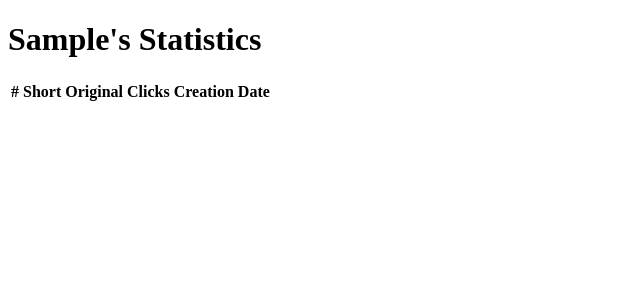
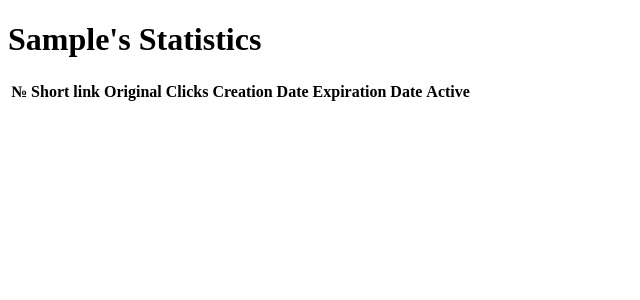
Before and after one commit to Boborikin/Flask-Shortener, a Flask app: page /stats in a window 1280 px wide. Shown: the top 300 px of the page, without its empty margins (0-640 px from the left). Run offline with Flask 2, Linux system fonts and the light colour scheme; the visitor is signed in with stand-in values (Sample User, id 1); data comes from the database, SQL or seed files in the repository; data that the repository does not hold is empty; some libraries are stand-ins or nearby versions.

Commit message:
add 'active' column in statistic

```diff
--- a/app.py
+++ b/app.py
@@ -104,7 +104,9 @@ def stats():
     links = Link.query.join(User, Link.user_id == User.id).filter(Link.user_id == current_user.id).all()
     numbers = [i+1 for i in range(0, len(links))]
     links_and_numbers = zip(links, numbers)
-    return render_template('stats.html', username=username, links_and_numbers=links_and_numbers)
+    datetime_now = datetime.datetime.now()
+    return render_template('stats.html', username=username, links_and_numbers=links_and_numbers,
+                           datetime_now=datetime_now)
 
 
 @app.errorhandler(404)
--- a/templates/stats.html
+++ b/templates/stats.html
@@ -10,21 +10,29 @@
     <table class="table">
         <thead>
             <tr>
-                <th scope="col">#</th>
-                <th scope="col">Short</th>
+                <th scope="col">№</th>
+                <th scope="col">Short link</th>
                 <th scope="col">Original</th>
                 <th scope="col">Clicks</th>
                 <th scope="col">Creation Date</th>
+                <th scope="col">Expiration Date</th>
+                <th scope="col">Active</th>
             </tr>
         </thead>
         <tbody>
             {% for link, number in links_and_numbers %}
                 <tr>
                     <th scope="row">{{ number }}</th>
-                    <td>{{ link.short_link }}</td>
-                    <td>{{ link.original_link }}</td>
+                    <td><a href="{{ link.short_link }}">{{ link.short_link }}</a></td>
+                    <td><a href="{{ link.original_link }}">{{ link.original_link }}</a></td>
                     <td>{{  link.clicks }}</td>
                     <td>{{ link.creation_date.strftime('%Y-%m-%d %H:%M:%S') }} </td>
+                    <td>{{ link.expiration_date.strftime('%Y-%m-%d %H:%M:%S') }}</td>
+                    {% if link.expiration_date < datetime_now %}
+                        <td>No</td>
+                    {% else %}
+                        <td>Yes</td>
+                    {% endif %}
                 </tr>
             {% endfor %}
         </tbody>
```
